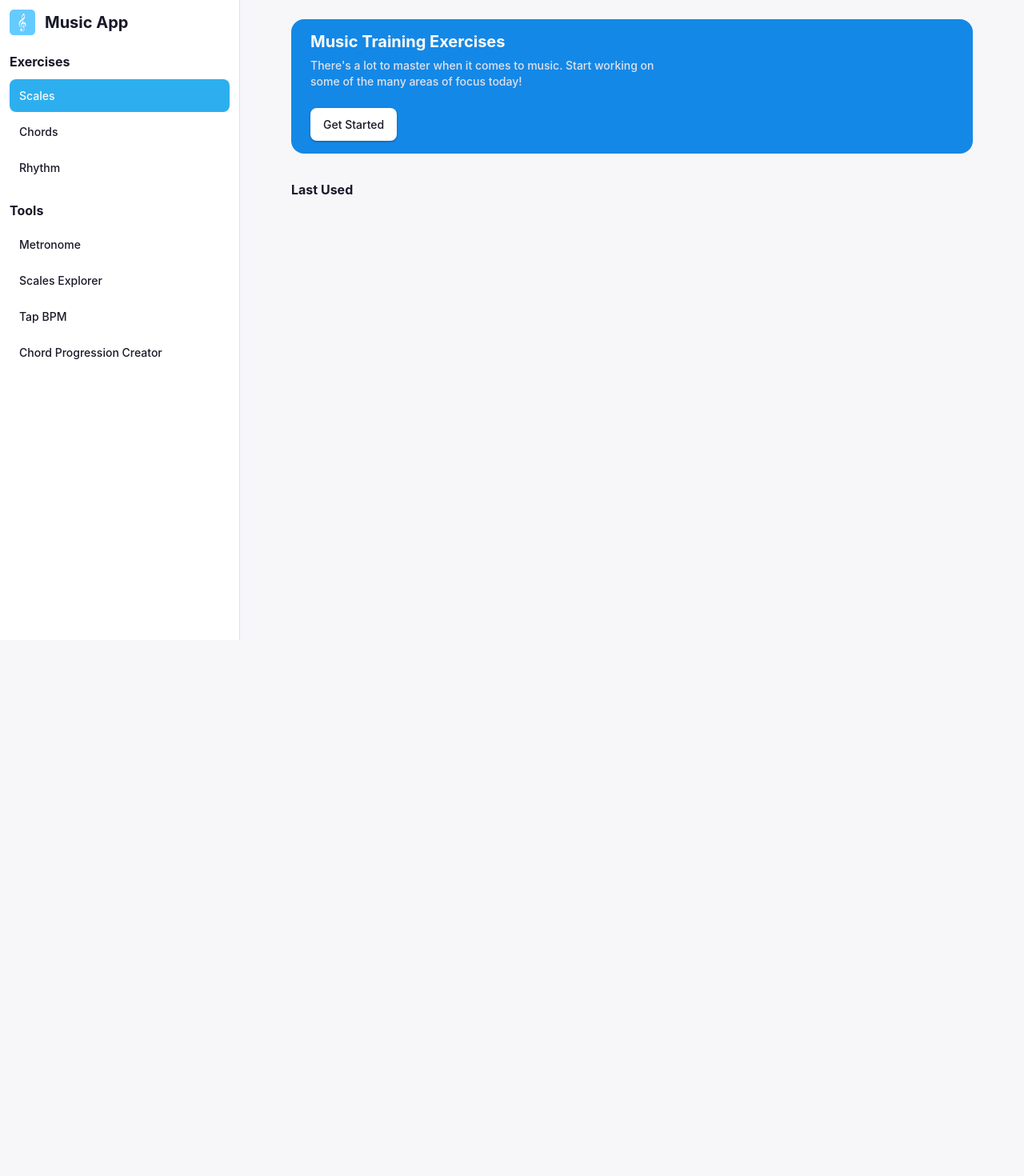
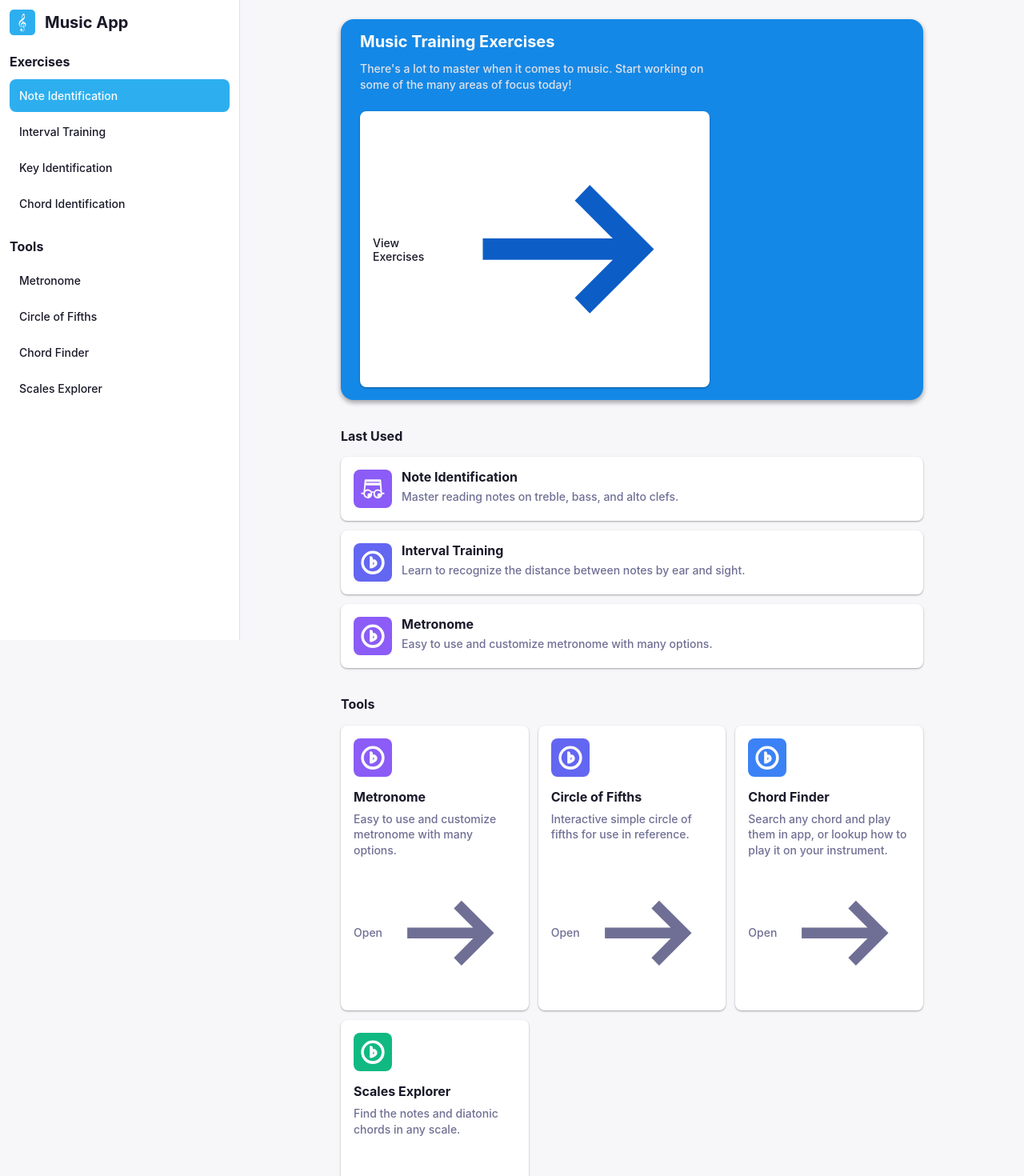
Before and after one commit to DrakeB1234/ToneTools, a SvelteKit app: page / in a window 1280 px wide. Shown: the top 1470 px of the page at 80% size. Before the commit the page ends 800 px from the top, so only its background shows below. Built offline with nearby package versions, Linux system fonts and the light colour scheme.

Commit message:
Continued development of home page, iterated on button component, added more css variables for icon size, added icons, added MaterialIcon component for better DX for making more icons from the material library, improved .cards-grid container in the homepage.

```diff
--- a/src/app.css
+++ b/src/app.css
@@ -64,6 +64,10 @@ svg {
   --palette-accent-purple-200: #8B5CF6;
   --palette-accent-purple-300: #6B2AFF;
 
+  --palette-accent-violet-100: #dcdcfa;
+  --palette-accent-violet-200: #6366F1;
+  --palette-accent-violet-300: #191DDC;
+
   --palette-accent-green-100: #E2FDF4;
   --palette-accent-green-200: #10B981;
   --palette-accent-green-300: #008459;
@@ -103,7 +107,11 @@ svg {
 :root {
   --inter: 'Inter Variable', 'Inter', sans-serif;
 
-  --max-main-width: 900px;
+  --max-main-width: 800px;
+
+  --icon-size-sm: 20px;
+  --icon-size-base: 24px;
+  --icon-size-med: 32px;
 
   --ease-in-sine: cubic-bezier(0.12, 0, 0.39, 0);
   --transition-color: background-color 0.2s var(--ease-in-sine);
@@ -112,6 +120,10 @@ svg {
   --color-bg-surface: var(--palette-white);
   --color-bg-primary: var(--palette-primary-300);
   --color-bg-primary-dark: var(--palette-primary-400);
+  --color-bg-accent-purple: var(--palette-accent-purple-200);
+  --color-bg-accent-violet: var(--palette-accent-violet-200);
+  --color-bg-accent-blue: var(--palette-accent-blue-200);
+  --color-bg-accent-green: var(--palette-accent-green-200);
 
   --color-hover-surface: var(--palette-slate-300);
   --color-hover-primary: var(--palette-primary-200);
@@ -128,11 +140,11 @@ svg {
 
   --color-border: var(--palette-slate-400);
 
-  --elevation-1:
+  --shadow-elevation-1:
     rgba(0, 0, 0, 0.12) 0px 1px 3px,
     rgba(0, 0, 0, 0.24) 0px 1px 2px;
 
-  --elevation-2:
+  --shadow-elevation-2:
     rgba(0, 0, 0, 0.16) 0px 3px 6px,
     rgba(0, 0, 0, 0.23) 0px 3px 6px;
 }
@@ -202,3 +214,21 @@ p.caption {
   font-weight: var(--font-weight-regular);
   color: var(--color-text-muted);
 }
+
+/* GLOBAL SEMANTIC CLASSES, USE SPARINGLY */
+
+.icon-container {
+  display: flex;
+  justify-content: center;
+  align-items: center;
+
+  width: 100%;
+  max-width: 48px;
+  max-height: 48px;
+  padding: var(--space-8);
+  aspect-ratio: 1 / 1;
+
+  border-radius: var(--radius-8);
+  background-color: var(--color-bg-primary);
+  color: var(--color-text-inverse);
+}
--- a/src/lib/components/Button.svelte
+++ b/src/lib/components/Button.svelte
@@ -41,6 +41,7 @@
     display: inline-flex;
     align-items: center;
     justify-content: center;
+    gap: var(--space-4);
 
     padding: var(--space-12) var(--space-16);
     border-radius: var(--radius-8);
@@ -60,7 +61,7 @@
 
   .primary {
     background-color: var(--color-bg-primary);
-    box-shadow: var(--elevation-1);
+    box-shadow: var(--shadow-elevation-1);
     color: var(--color-text-inverse);
   }
   .primary:hover {
@@ -72,7 +73,7 @@
 
   .surface {
     background-color: var(--color-bg-surface);
-    box-shadow: var(--elevation-1);
+    box-shadow: var(--shadow-elevation-1);
   }
   .surface:hover {
     background-color: var(--color-hover-surface);
--- a/src/lib/components/Cards/HeroCard.svelte
+++ b/src/lib/components/Cards/HeroCard.svelte
@@ -1,5 +1,6 @@
 <script>
   import Button from "../Button.svelte";
+  import MaterialIcon from "../Icons/MaterialIcon.svelte";
 </script>
 
 <div class="card">
@@ -9,29 +10,28 @@
     many areas of focus today!
   </p>
 
-  <Button element="button" variant="surface" href="/exercises"
-    >Get Started</Button
-  >
+  <Button element="a" variant="surface" href="/exercises">
+    View Exercises
+    <MaterialIcon name="arrowRightAlt" color="var(--color-text-primary)" />
+  </Button>
 </div>
 
 <style>
   .card {
     padding: var(--space-16) var(--space-24);
+
     border-radius: var(--radius-16);
+    box-shadow: var(--shadow-elevation-2);
     background-color: var(--color-bg-primary-dark);
+  }
 
-    p,
-    h1 {
-      color: var(--color-text-inverse);
-    }
-
-    p.caption {
-      color: var(--color-text-inverse-muted);
-    }
+  h1 {
+    color: var(--color-text-inverse);
   }
 
   p.caption {
-    margin-top: var(--space-8);
+    color: var(--color-text-inverse-muted);
+    margin-top: var(--space-12);
     margin-bottom: var(--space-24);
   }
 </style>
--- /dev/null
+++ b/src/lib/components/Cards/LastUsedCard.svelte
@@ -0,0 +1,47 @@
+<script>
+  import CircleOfFifths from "../Icons/CircleOfFifths.svelte";
+
+  let {
+    title = "Title",
+    description = "Description of the card.",
+    color = "",
+    icon: Icon,
+  } = $props();
+</script>
+
+<a href="/" class="card">
+  <div
+    class="icon-container"
+    style="background-color: var(--color-bg-accent-{color});"
+  >
+    <Icon size={"var(--icon-size-med"} />
+  </div>
+  <div class="text-container">
+    <h3>{title}</h3>
+    <p class="caption">{description}</p>
+  </div>
+</a>
+
+<style>
+  .card {
+    display: flex;
+    gap: var(--space-12);
+
+    padding: var(--space-16) var(--space-16);
+
+    border-radius: var(--radius-8);
+    box-shadow: var(--shadow-elevation-1);
+    background-color: var(--color-bg-surface);
+
+    transition: var(--transition-color);
+  }
+  .card:hover {
+    background-color: var(--color-hover-surface);
+  }
+
+  .text-container {
+    display: flex;
+    flex-direction: column;
+    gap: var(--space-4);
+  }
+</style>
--- /dev/null
+++ b/src/lib/components/Cards/ToolCard.svelte
@@ -0,0 +1,67 @@
+<script>
+  import MaterialIcon from "../Icons/MaterialIcon.svelte";
+
+  let {
+    title = "Title",
+    description = "Description of the card.",
+    color = "",
+    icon: Icon,
+  } = $props();
+</script>
+
+<a href="/" class="card">
+  <div
+    class="icon-container"
+    style="background-color: var(--color-bg-accent-{color});"
+  >
+    <Icon size={"var(--icon-size-med"} />
+  </div>
+
+  <div class="text-container">
+    <h3>{title}</h3>
+    <p class="caption">{description}</p>
+  </div>
+
+  <div class="link-action">
+    <p class="caption">Open</p>
+    <MaterialIcon name="arrowRightAlt" color="var(--color-text-muted)" />
+  </div>
+</a>
+
+<style>
+  .card {
+    display: flex;
+    flex-direction: column;
+
+    padding: var(--space-16) var(--space-16);
+
+    border-radius: var(--radius-8);
+    box-shadow: var(--shadow-elevation-1);
+    background-color: var(--color-bg-surface);
+
+    transition: var(--transition-color);
+  }
+  .card:hover {
+    background-color: var(--color-hover-surface);
+  }
+
+  h3 {
+    margin-top: var(--space-16);
+  }
+
+  .text-container p {
+    margin-top: var(--space-8);
+  }
+
+  .text-container {
+    margin-bottom: var(--space-12);
+  }
+
+  .link-action {
+    display: flex;
+    align-items: center;
+    gap: var(--space-4);
+
+    margin-top: auto;
+  }
+</style>
--- /dev/null
+++ b/src/lib/components/Icons/CircleOfFifths.svelte
@@ -0,0 +1,19 @@
+<script>
+  let { size = "var(--icon-size-base)", color = "currentColor" } = $props();
+</script>
+
+<svg
+  xmlns="http://www.w3.org/2000/svg"
+  width={size}
+  height={size}
+  viewBox="0 0 240 240"
+  fill={color}
+>
+  <path
+    fill-rule="evenodd"
+    d="M120 232a110 110 0 1 0 0-220 110 110 0 0 0 0 220Zm0-27c46 0 83-37 83-83 0-47-37-84-83-84s-84 37-84 84c0 46 38 83 84 83Z"
+  />
+  <path
+    d="M91 69c0-4 4-8 8-8 12 0 22 10 22 22v8h13c14 0 28 21 28 32v9c0 14-15 32-41 41l-17 4c-7 1-13-4-13-11V69Zm42 54-7-3c-3 0-5 2-5 6v16c3 0 12-8 12-19Z"
+  />
+</svg>
--- /dev/null
+++ b/src/lib/components/Icons/IconPaths.ts
@@ -0,0 +1,6 @@
+export const materialIconPaths = {
+  close: '<path d="m256-200-56-56 224-224-224-224 56-56 224 224 224-224 56 56-224 224 224 224-56 56-224-224-224 224Z" />',
+  arrowRightAlt: '<path d="m560-240-56-58 142-142H160v-80h486L504-662l56-58 240 240-240 240Z" />'
+};
+
+export type MaterialIconPathNames = keyof typeof materialIconPaths;
--- /dev/null
+++ b/src/lib/components/Icons/MaterialIcon.svelte
@@ -0,0 +1,25 @@
+<script lang="ts">
+  import { materialIconPaths, type MaterialIconPathNames } from "./IconPaths";
+
+  interface IconProps {
+    name: MaterialIconPathNames;
+    size?: string;
+    color?: string;
+  }
+
+  let {
+    name,
+    size = "var(--icon-size-base)",
+    color = "currentColor",
+  }: IconProps = $props();
+</script>
+
+<svg
+  xmlns="http://www.w3.org/2000/svg"
+  width={size}
+  height={size}
+  viewBox="0 -960 960 960"
+  fill={color}
+>
+  {@html materialIconPaths[name]}
+</svg>
--- /dev/null
+++ b/src/lib/components/Icons/NoteGlasses.svelte
@@ -0,0 +1,16 @@
+<script>
+  let { size = "var(--icon-size-base)", color = "currentColor" } = $props();
+</script>
+
+<svg
+  xmlns="http://www.w3.org/2000/svg"
+  width={size}
+  height={size}
+  viewBox="0 0 240 240"
+  fill={color}
+>
+  <path
+    fill-rule="evenodd"
+    d="M114 166c0 6-3 22-10 30a41 41 0 0 1-71-25H12v-15h21L43 41c0-6 4-10 11-10h133c5 0 10 4 11 10l9 115h21v15h-20a41 41 0 0 1-72 25c-7-8-11-24-11-30 0-5 3-8 3-8-4-3-11-3-15 0l1 8Zm-68 0a27 27 0 0 1 55 0s-13-12-25-1-2 29-2 29c-16 0-28-13-28-28Zm94 0a27 27 0 1 1 55 0s-14-12-26-1c-13 11-2 29-2 29-15 0-27-13-27-28ZM57 55h127l1 9H56l1-9Zm129 33H54l-6 45a41 41 0 0 1 62 14c7-3 13-3 20 0a42 42 0 0 1 61-14l-5-45Z"
+  />
+</svg>
--- a/src/lib/components/Sidebar.svelte
+++ b/src/lib/components/Sidebar.svelte
@@ -1,6 +1,7 @@
 <script lang="ts">
   import Button from "./Button.svelte";
   import { page } from "$app/state";
+  import { toolsData, exercisesData } from "$lib/data/appData";
 
   interface LinkEntry {
     label: string;
@@ -25,41 +26,44 @@
 </script>
 
 <aside>
+  <div class="wrapper">
     <div class="container__logo">
       <img src="images/logo.svg" alt="Music App Logo" width="32" height="32" />
       <h1 class="small">Music App</h1>
     </div>
-
     <nav aria-label="Main Navigation">
       <h3>Exercises</h3>
       <ul role="list">
-      {#each exerciseLinks as { label, href } (label)}
+        {#each exercisesData as data (data.name)}
           <li>
             <Button
               element="a"
               variant="text"
               size="small"
-            {href}
-            class={page.url.pathname === href ? "active" : ""}>{label}</Button
+              href={data.href}
+              class={page.url.pathname === data.href ? "active" : ""}
+              >{data.name}</Button
             >
           </li>
         {/each}
       </ul>
       <h3>Tools</h3>
       <ul role="list">
-      {#each toolLinks as { label, href } (label)}
+        {#each toolsData as data (data.name)}
           <li>
             <Button
               element="a"
               variant="text"
               size="small"
-            {href}
-            class={page.url.pathname === href ? "active" : ""}>{label}</Button
+              href={data.href}
+              class={page.url.pathname === data.href ? "active" : ""}
+              >{data.name}</Button
             >
           </li>
         {/each}
       </ul>
     </nav>
+  </div>
 </aside>
 
 <style>
--- /dev/null
+++ b/src/lib/data/appData.ts
@@ -0,0 +1,73 @@
+import CircleOfFifths from "$lib/components/Icons/CircleOfFifths.svelte";
+import NoteGlasses from "$lib/components/Icons/NoteGlasses.svelte";
+import type { Component } from "svelte";
+
+interface DataEntry {
+  name: string;
+  description: string;
+  href: string;
+  color: string;
+  icon: Component
+};
+
+export const exercisesData: DataEntry[] = [
+  {
+    name: "Note Identification",
+    description: "Master reading notes on treble, bass, and alto clefs.",
+    href: "/",
+    color: "purple",
+    icon: NoteGlasses
+  },
+  {
+    name: "Interval Training",
+    description: "Learn to recognize the distance between notes by ear and sight.",
+    href: "/exercises",
+    color: "violet",
+    icon: CircleOfFifths
+  },
+  {
+    name: "Key Identification",
+    description: "Learn to determine the key based off the key signature on a staff.",
+    href: "/exercises",
+    color: "blue",
+    icon: CircleOfFifths
+  },
+  {
+    name: "Chord Identification",
+    description: "Learn to read chords on the staff, by sound, and other options to master!",
+    href: "/exercises",
+    color: "green",
+    icon: CircleOfFifths
+  },
+];
+
+export const toolsData: DataEntry[] = [
+  {
+    name: "Metronome",
+    description: "Easy to use and customize metronome with many options.",
+    href: "/tools",
+    color: "purple",
+    icon: CircleOfFifths
+  },
+  {
+    name: "Circle of Fifths",
+    description: "Interactive simple circle of fifths for use in reference.",
+    href: "/tools",
+    color: "violet",
+    icon: CircleOfFifths
+  },
+  {
+    name: "Chord Finder",
+    description: "Search any chord and play them in app, or lookup how to play it on your instrument.",
+    href: "/tools",
+    color: "blue",
+    icon: CircleOfFifths
+  },
+  {
+    name: "Scales Explorer",
+    description: "Find the notes and diatonic chords in any scale.",
+    href: "/tools",
+    color: "green",
+    icon: CircleOfFifths
+  },
+]
--- a/src/routes/+page.svelte
+++ b/src/routes/+page.svelte
@@ -1,32 +1,81 @@
 <script>
   import HeroCard from "$lib/components/Cards/HeroCard.svelte";
+  import LastUsedCard from "$lib/components/Cards/LastUsedCard.svelte";
+  import ToolCard from "$lib/components/Cards/ToolCard.svelte";
   import Sidebar from "$lib/components/Sidebar.svelte";
   import Wrapper from "$lib/components/Wrapper.svelte";
+  import { exercisesData, toolsData } from "$lib/data/appData";
+
+  const lastUsedItems = [exercisesData[0], exercisesData[1], toolsData[0]];
 </script>
 
-<div>
+<div class="page">
   <Sidebar />
   <Wrapper>
     <main>
       <HeroCard />
-      <div class="section-lastused">
+
+      <div class="section">
         <h3>Last Used</h3>
+
+        <div class="cards-container">
+          {#each lastUsedItems as item}
+            <LastUsedCard
+              title={item.name}
+              description={item.description}
+              color={item.color}
+              icon={item.icon}
+            />
+          {/each}
+        </div>
+      </div>
+
+      <div class="section">
+        <h3>Tools</h3>
+
+        <div class="cards-grid">
+          {#each toolsData as item}
+            <ToolCard
+              title={item.name}
+              description={item.description}
+              color={item.color}
+              icon={item.icon}
+            />
+          {/each}
+        </div>
       </div>
     </main>
   </Wrapper>
 </div>
 
 <style>
-  div {
+  .page {
     display: flex;
   }
 
   main {
     width: 100%;
-    padding: var(--space-24);
+    padding: var(--space-24) var(--space-36);
   }
 
-  .section-lastused {
+  .section {
     margin-top: var(--space-36);
   }
+
+  .cards-container {
+    display: flex;
+    flex-direction: column;
+    gap: var(--space-12);
+
+    margin-top: var(--space-16);
+  }
+
+  .cards-grid {
+    display: grid;
+    grid-template-columns: repeat(auto-fill, minmax(12em, 1fr));
+    align-items: stretch;
+    gap: var(--space-12);
+
+    margin-top: var(--space-16);
+  }
 </style>
```
Also changed, not shown: static/images/logo.svg. Lines whose indentation alone changed are shown as unchanged.
